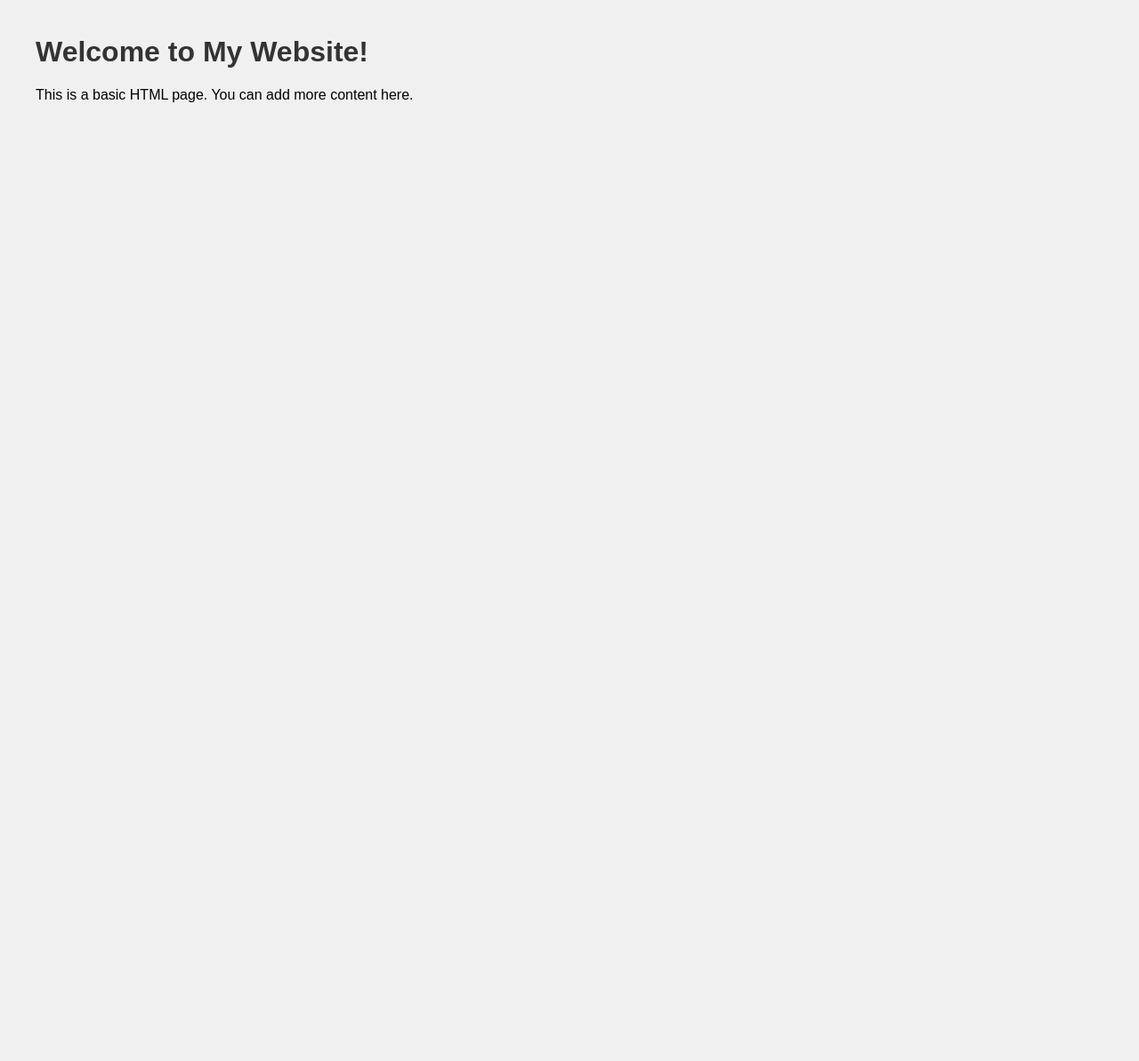
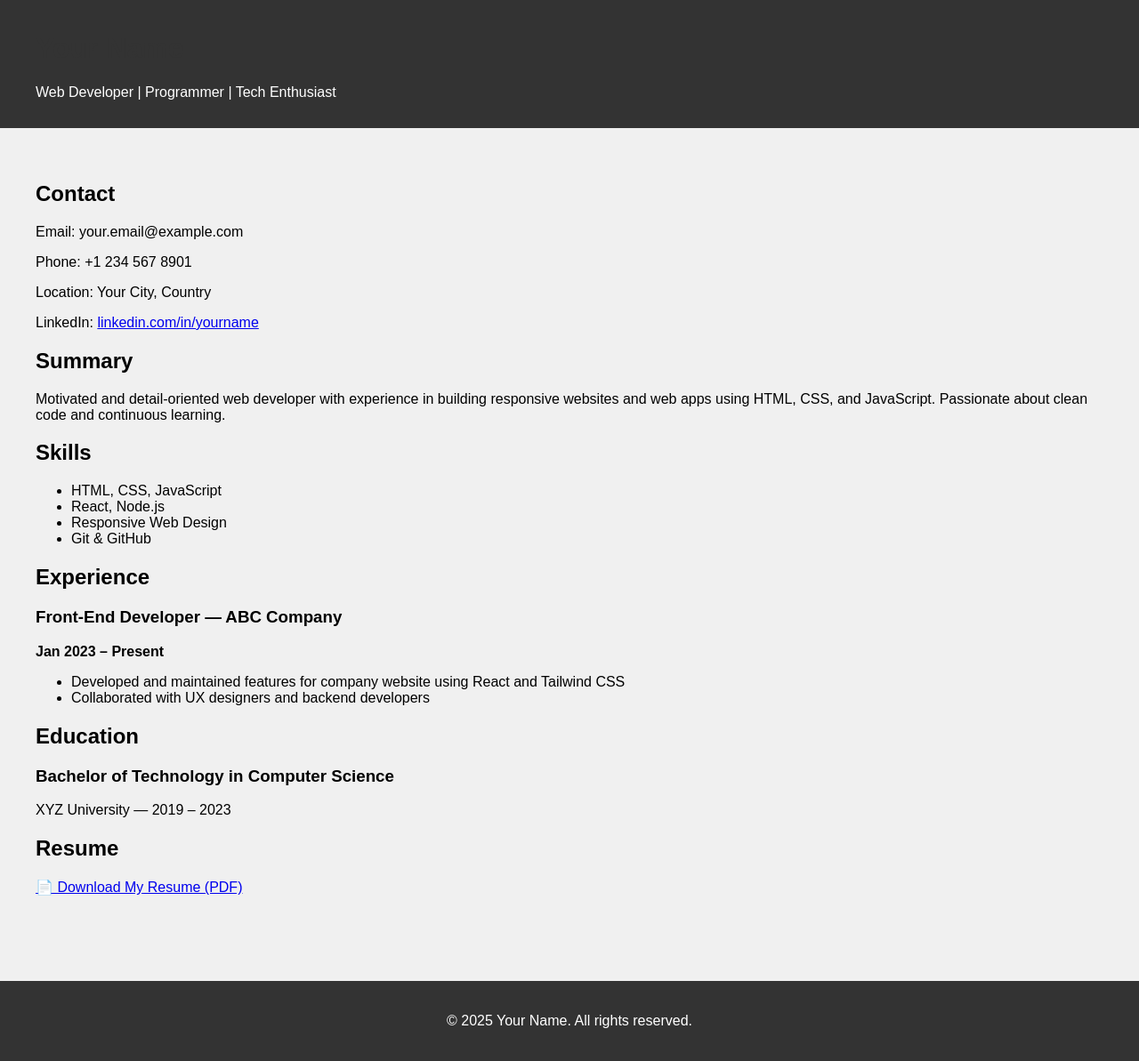
Before and after one commit to Priyadarshinim7/coached, a plain HTML site: page INDEX.HTML in a window 1280 px wide. Shown: the whole page at 89% size. Before the commit the page ends 800 px from the top, so only its background shows below. Drawn offline with Linux system fonts and the light colour scheme.

Commit message:
INDEX.HTML

```diff
--- a/INDEX.HTML
+++ b/INDEX.HTML
@@ -3,20 +3,65 @@
 <head>
     <meta charset="UTF-8">
     <meta name="viewport" content="width=device-width, initial-scale=1.0">
-    <title>My First Web Page</title>
-    <style>
-        body {
-            font-family: Arial, sans-serif;
-            margin: 40px;
-            background-color: #f0f0f0;
-        }
-        h1 {
-            color: #333;
-        }
-    </style>
+    <title>My Resume</title>
+    <link rel="stylesheet" href="style.css">
 </head>
 <body>
-    <h1>Welcome to My Website!</h1>
-    <p>This is a basic HTML page. You can add more content here.</p>
+    <header>
+        <h1>Your Name</h1>
+        <p class="tagline">Web Developer | Programmer | Tech Enthusiast</p>
+    </header>
+
+    <main>
+        <section class="section">
+            <h2>Contact</h2>
+            <p>Email: your.email@example.com</p>
+            <p>Phone: +1 234 567 8901</p>
+            <p>Location: Your City, Country</p>
+            <p>LinkedIn: <a href="#" target="_blank">linkedin.com/in/yourname</a></p>
+        </section>
+
+        <section class="section">
+            <h2>Summary</h2>
+            <p>Motivated and detail-oriented web developer with experience in building responsive websites and web apps using HTML, CSS, and JavaScript. Passionate about clean code and continuous learning.</p>
+        </section>
+
+        <section class="section">
+            <h2>Skills</h2>
+            <ul>
+                <li>HTML, CSS, JavaScript</li>
+                <li>React, Node.js</li>
+                <li>Responsive Web Design</li>
+                <li>Git & GitHub</li>
+            </ul>
+        </section>
+
+        <section class="section">
+            <h2>Experience</h2>
+            <h3>Front-End Developer — ABC Company</h3>
+            <p><strong>Jan 2023 – Present</strong></p>
+            <ul>
+                <li>Developed and maintained features for company website using React and Tailwind CSS</li>
+                <li>Collaborated with UX designers and backend developers</li>
+            </ul>
+        </section>
+
+        <section class="section">
+            <h2>Education</h2>
+            <h3>Bachelor of Technology in Computer Science</h3>
+            <p>XYZ University — 2019 – 2023</p>
+        </section>
+
+        <section class="section">
+            <h2>Resume</h2>
+            <p>
+                <a href="resume.pdf" download class="download-btn">📄 Download My Resume (PDF)</a>
+            </p>
+        </section>
+    </main>
+
+    <footer>
+        <p>© 2025 Your Name. All rights reserved.</p>
+    </footer>
 </body>
 </html>
```
